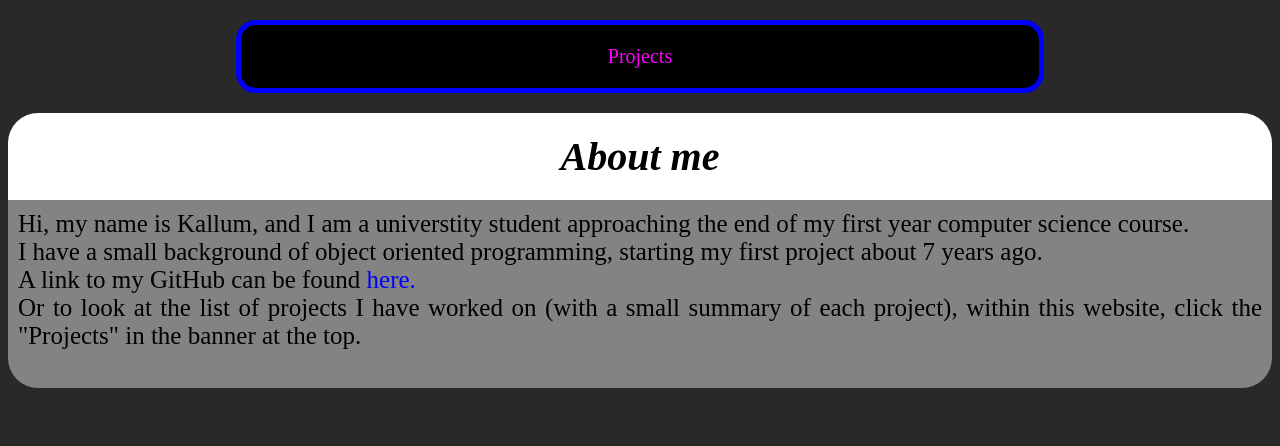
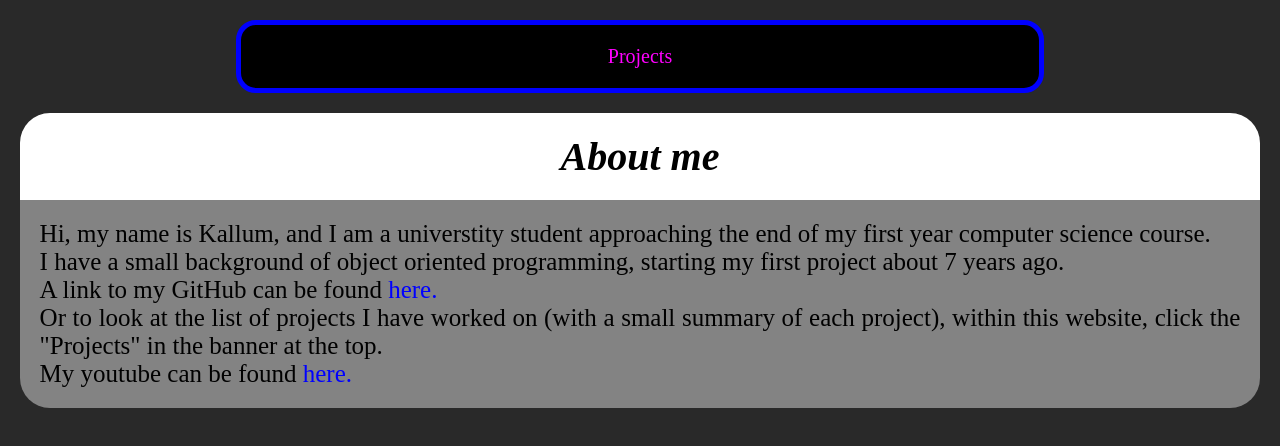
Before and after one commit to KallumP/MyWebsite, a plain HTML site: page index.html in a window 1280 px wide. Drawn offline with Linux system fonts and the light colour scheme.

Commit message:
added yt link, changed the main page look (90% width)

```diff
--- a/index.html
+++ b/index.html
@@ -19,7 +19,8 @@
             Hi, my name is Kallum, and I am a universtity student approaching the end of my first year computer science course.<br>
             I have a small background of object oriented programming, starting my first project about 7 years ago. <br>
             A link to my GitHub can be found <a  href="https://github.com/KallumP">here.</a> <br>
-            Or to look at the list of projects I have worked on (with a small summary of each project), within this website, click the "Projects" in the banner at the top. <br> <br>
+            Or to look at the list of projects I have worked on (with a small summary of each project), within this website, click the "Projects" in the banner at the top. <br>
+            My youtube can be found <a  href="https://www.youtube.com/channel/UCmBKDrMjOA2SeZ-7_uAw1Tw">here.</a> <br>
         </section>
     </body>
 </html>
--- a/main.css
+++ b/main.css
@@ -29,6 +29,8 @@ body{
 
 header{
     background: white;
+    width: 95%;
+    margin: auto;
     font-size: 40px;
     padding: 20px;
     text-align: center;
@@ -37,8 +39,10 @@ header{
 
 .PageContent{
     background: rgb(131, 131, 131);
+    width: 95%;
+    margin: auto;
     font-size: 25px;
-    padding: 10px;
+    padding: 20px;
     text-align: justify;
     border-radius: 0px 0px 30px 30px;
 }
```
